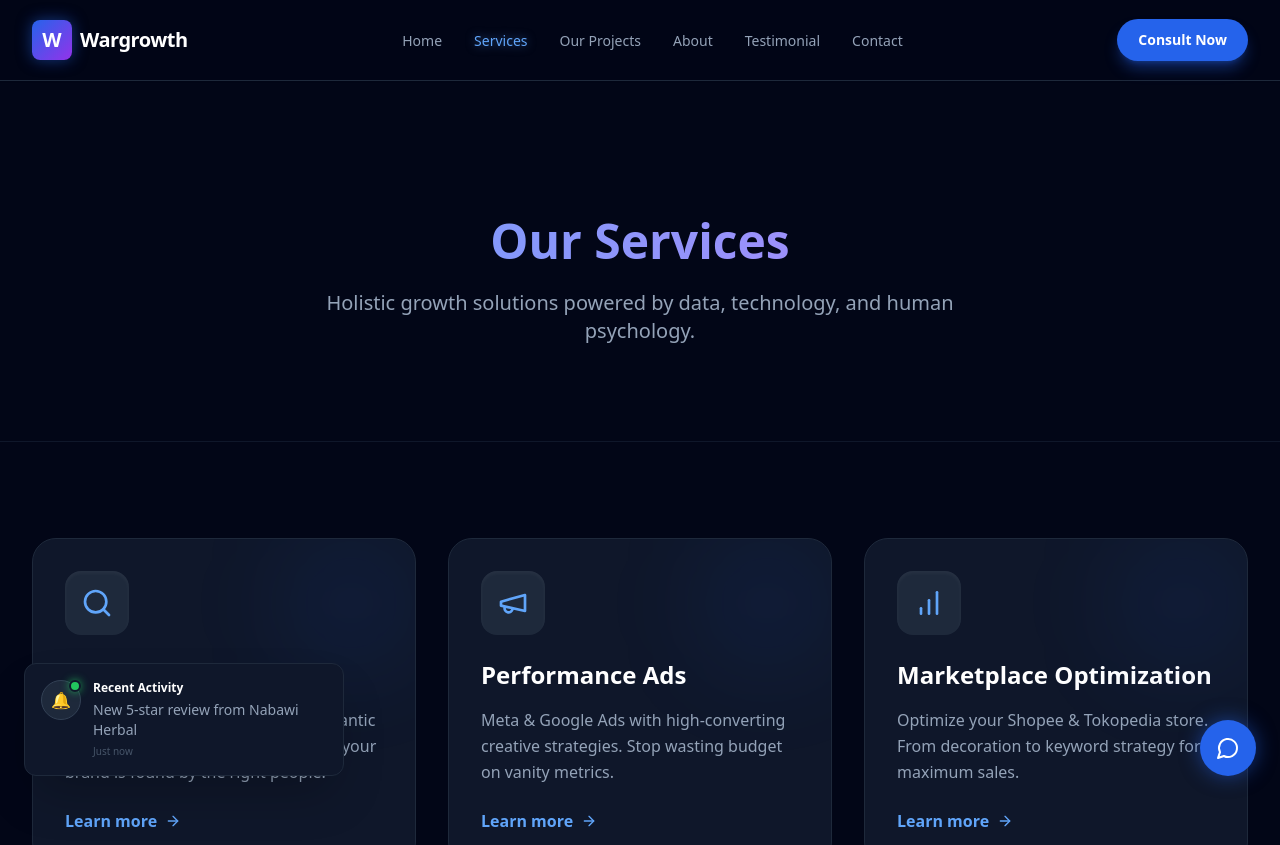
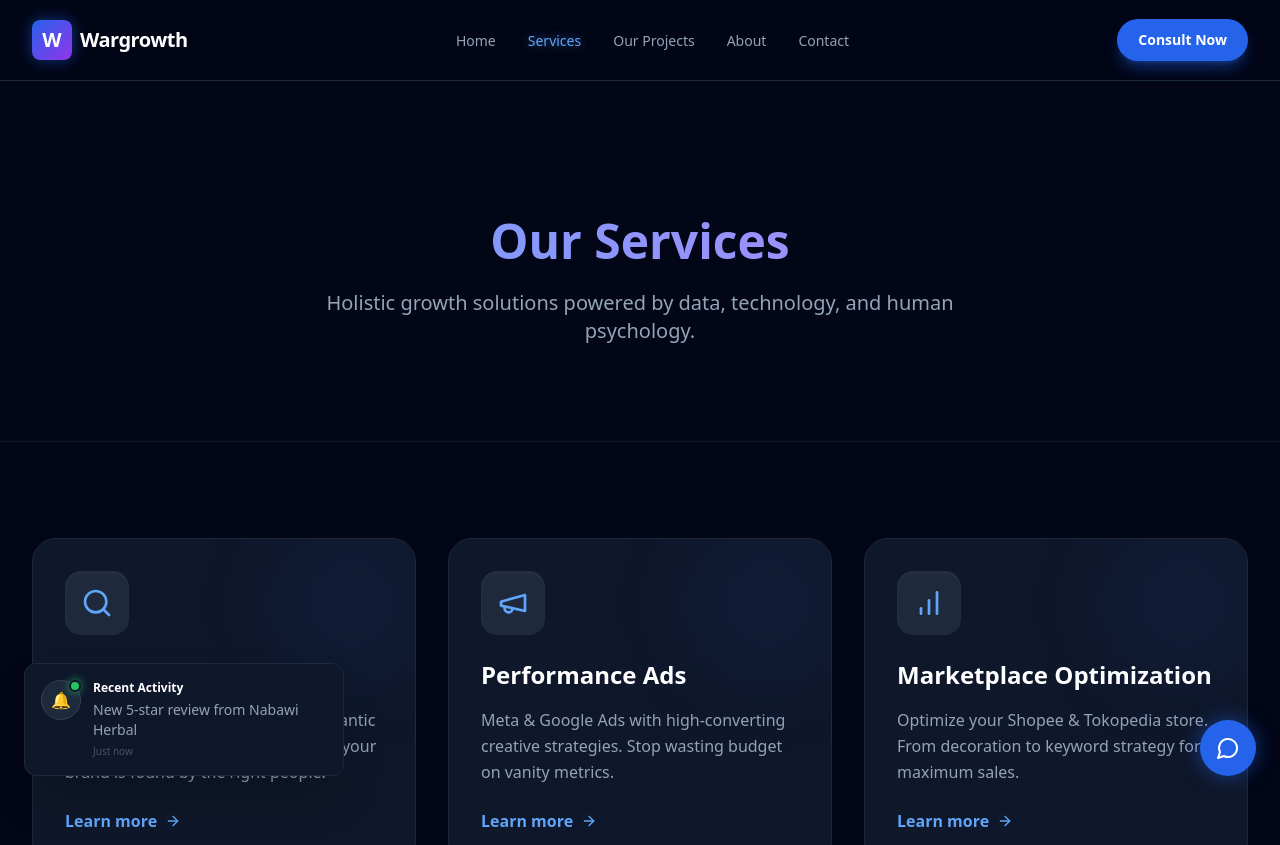
Before and after one commit to hasanjamallulail/web-agency, a React (Vite) app: page /services in a window 1280 px wide. Shown: the top 845 px of the page. Built offline with nearby package versions, Linux system fonts and the light colour scheme.

Commit message:
push delete testimoni

```diff
--- a/data/navigationData.ts
+++ b/data/navigationData.ts
@@ -28,10 +28,6 @@ export const navigationData: NavItem[] = [
     path: '/about'
   },
   {
-    label: 'Testimonial',
-    path: '/#testimonials'
-  },
-  {
     label: 'Contact',
     path: '/contact'
   },
```
